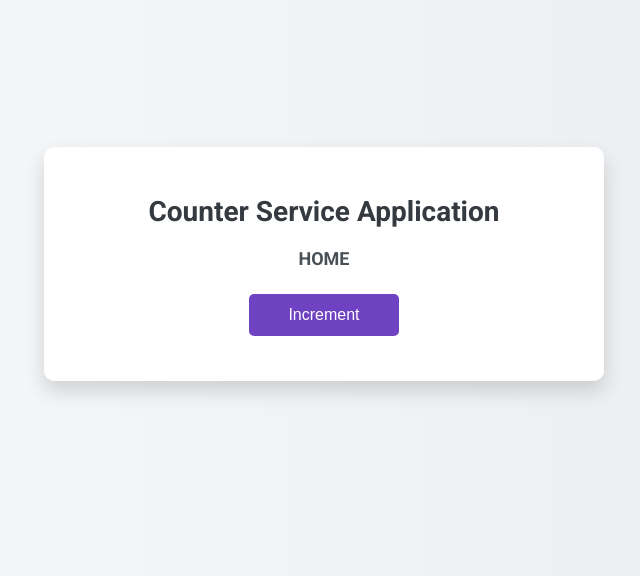
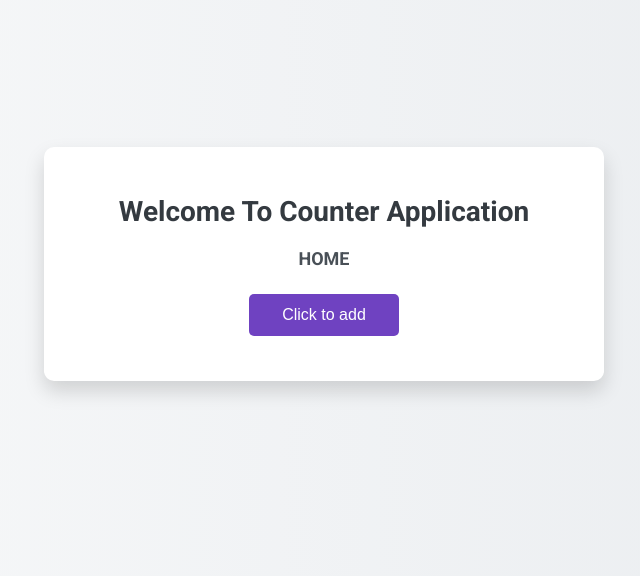
Before and after one commit to RuthSrur/CounterApp, a Flask app: page / in a window 1280 px wide. Shown: the part 136-712 px from the top of the page, without its empty margins (316-956 px from the left). Run offline with Flask 2, Linux system fonts and the light colour scheme.

Commit message:
change jankinsfile

```diff
--- a/templates/home.html
+++ b/templates/home.html
@@ -10,7 +10,7 @@
 
 <body>
     <div class="container">
-        <h1 class="main-title">Counter Service Application</h1>
+        <h1 class="main-title">Welcome To Counter Application</h1>
         {% if counter == null and message != null %}
             <h3>Successfully incremented the counter</h3>
         {% elif counter == null and message == null %}
@@ -19,7 +19,7 @@
             <h3>Counter value: {{ counter }}</h3>
         {% endif %}
         <form action="/increment" method="post" class="form-button">
-            <button type="submit" class="btn post-btn">Increment</button>
+            <button type="submit" class="btn post-btn">Click to add</button>
         </form>
         <!-- Uncomment to use the GET button -->
         <!--
```
